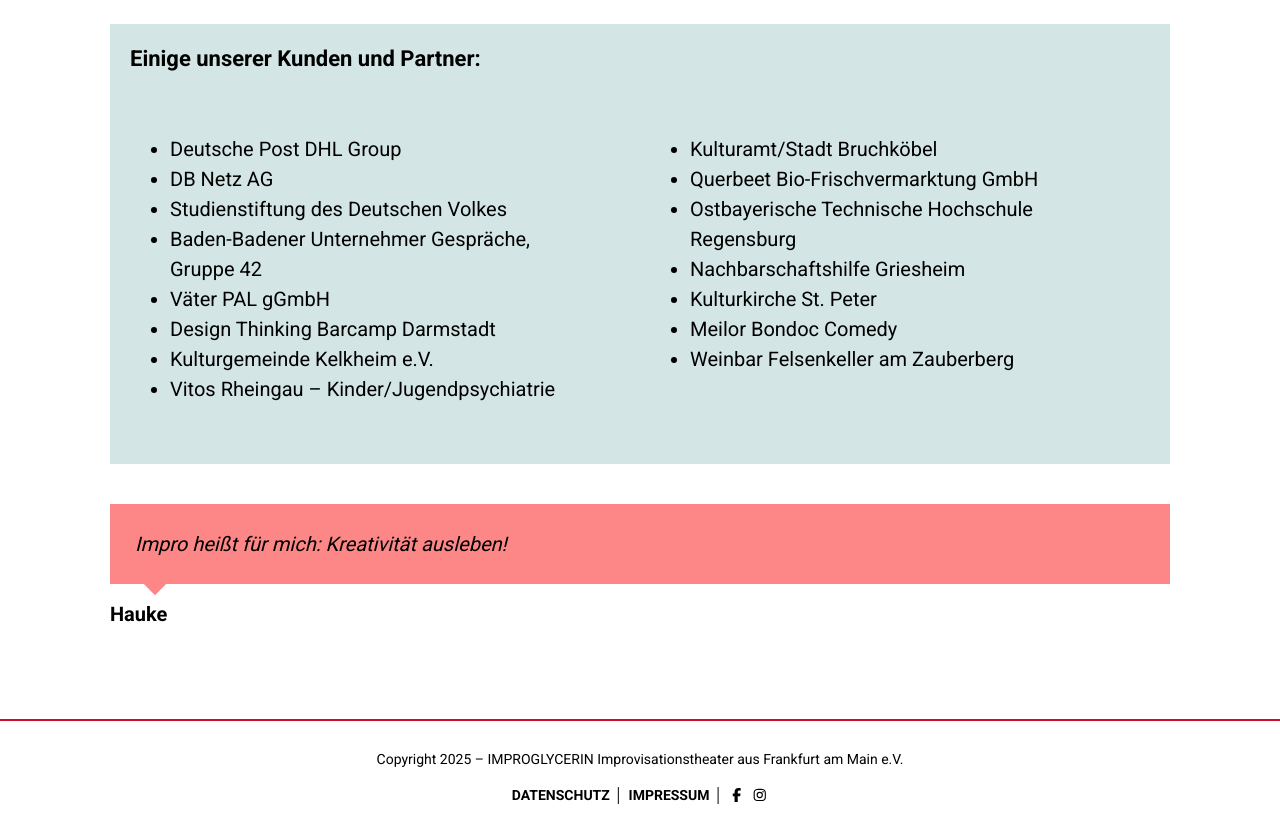
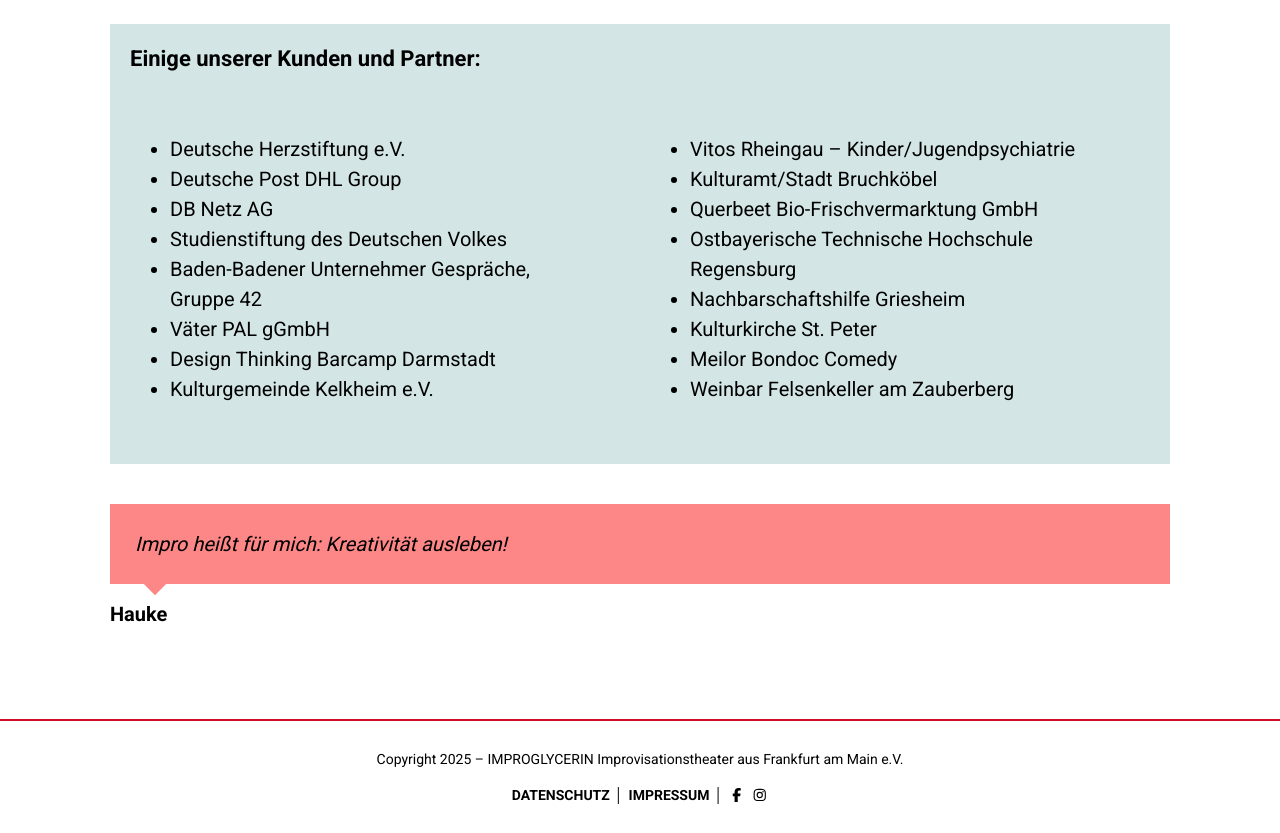
Before and after one commit to Birdy2014/improglycerin.de, a Next.js app: page /business in a window 1280 px wide. Shown: the part 1320-2153 px from the top of the page. Built offline with nearby package versions, Linux system fonts and the light colour scheme.

Commit message:
business: Add Deutsche Herzstiftung

```diff
--- a/app/business/page.tsx
+++ b/app/business/page.tsx
@@ -107,6 +107,7 @@
           Einige unserer Kunden und Partner:
         </h2>
         <ul className={styles.customerList}>
+          <li>Deutsche Herzstiftung e.V.</li>
           <li>Deutsche Post DHL Group</li>
           <li>DB Netz AG</li>
           <li>Studienstiftung des Deutschen Volkes</li>
```
